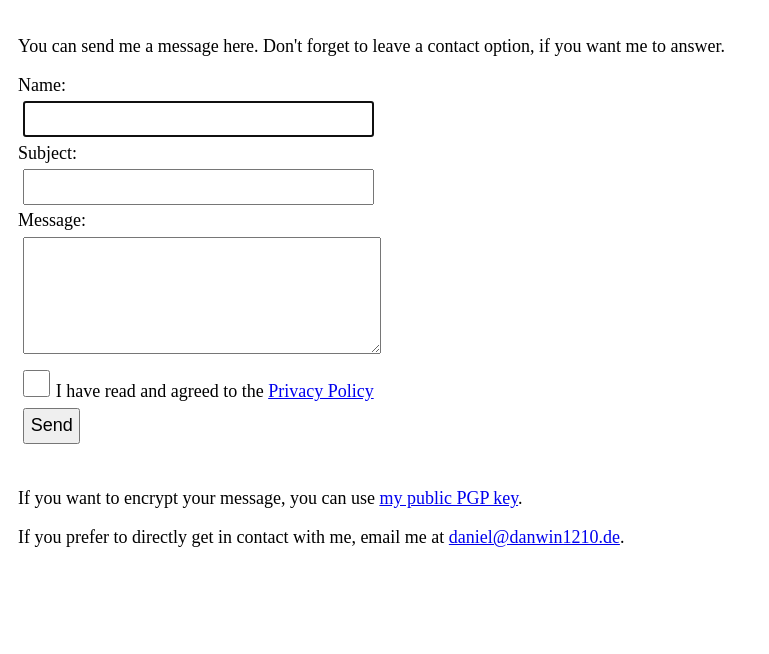
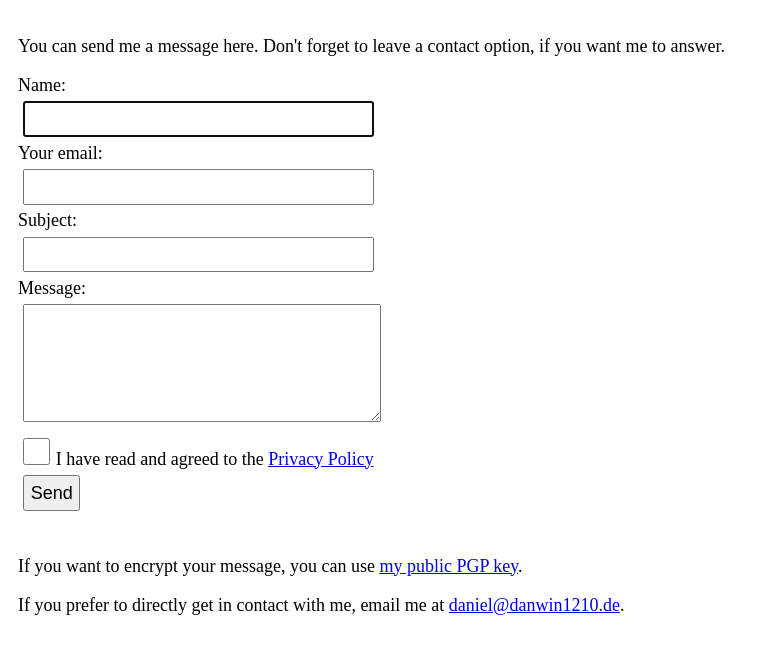
Before and after one commit to DanWin/main-website, a PHP site: page /contact.php in a window 1280 px wide. Shown: the part 61-715 px from the top of the page, without its empty margins (0-769 px from the left). Run offline with PHP 8.4, Linux system fonts and the light colour scheme.

Commit message:
Add email field to contact form

```diff
--- a/contact.php
+++ b/contact.php
@@ -31,6 +31,9 @@ global $language, $dir, $locale;
 echo htmlspecialchars($_POST['name'] ?? '');
 ?>" autofocus></label><br>
 <div <?php echo empty($_POST['subject']) ? 'hidden' : ''; ?>><label><?php echo htmlspecialchars(_('Honeypot (do not fill anything):')); ?> <input type="text" name="subject" value="<?php echo htmlspecialchars($_POST['subject'] ?? ''); ?>"></label><br></div>
+<label><?php echo htmlspecialchars(_('Your email:')); ?> <br><input name="your_email" type="email" size="30" value="<?php
+echo htmlspecialchars($_POST['your_email'] ?? '');
+?>"></label><br>
 <label><?php echo htmlspecialchars(_('Subject:')); ?> <br><input name="real_subj" size="30" value="<?php
 echo htmlspecialchars($_POST['real_subj'] ?? '');
 ?>"></label><br>
@@ -61,6 +64,9 @@ if($_SERVER['REQUEST_METHOD']==='POST'){
 		$message.= _('You haven\'t entered a message yet.').'<br>';
 		$ok=false;
 	}
+	if(!empty($_POST['your_email'])){
+		$headers .= "Reply-To: $name <".filter_var($_POST['your_email'], FILTER_SANITIZE_EMAIL).">\r\n";
+	}
 	if(!empty($_POST['real_subj'])){
 		$subject="$_POST[real_subj]";
 	}
```
